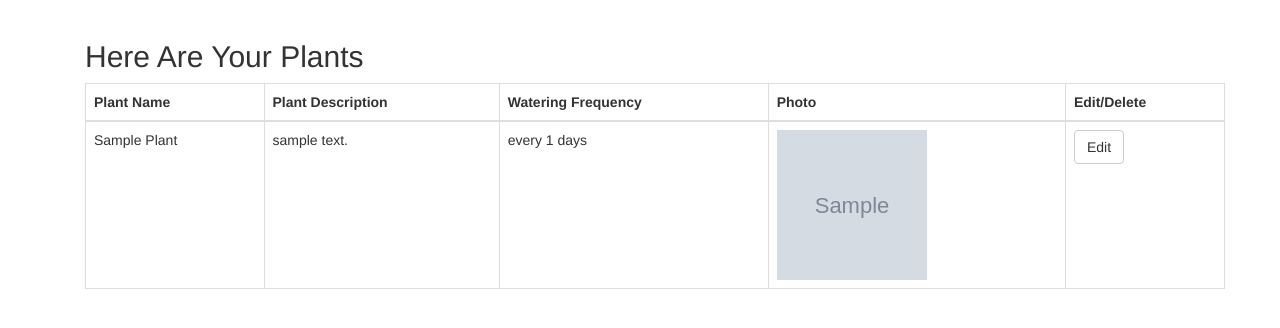
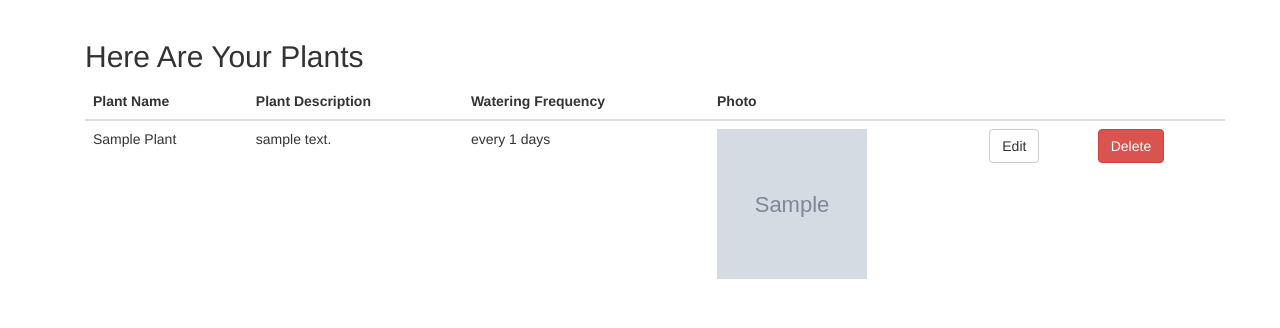
Before and after one commit to estherjsuh/plants, a Flask app: page /plants in a window 1280 px wide. Shown: the part 52-380 px from the top of the page. Run offline with Flask 2, Linux system fonts and the light colour scheme; tables that the repository leaves empty hold one stand-in row (values such as "Sample post"); grey boxes marked "Sample" are stand-in pictures; some libraries are stand-ins or nearby versions.

Commit message:
added delete method

```diff
--- a/project/plants/templates/add_plant.html
+++ b/project/plants/templates/add_plant.html
@@ -6,11 +6,10 @@
 <div class="container">
 <h2>Add A New Plant</h2>
 
-      <form action="{{ url_for('plants.add_plant') }}" method="post" enctype="multipart/form-data">
-          {{ form.csrf_token }}
+  <form action="{{ url_for('plants.add_plant') }}" method="post" enctype="multipart/form-data">
+    {{ form.csrf_token }}
   <label for="plant_name"> Plant Name: </label>
   <br>
-
     <input type="text" id="plant_name" name="plant_name">
       {{ render_errors(form.plant_name) }}
   <br>
--- a/project/plants/templates/gallery.html
+++ b/project/plants/templates/gallery.html
@@ -6,7 +6,6 @@
     <div class="col-lg-3 col-md-4 col-xs-6 thumb">
       <img class="img-responsive" src= "{{ plant.image_url }}">
     </div>
-
 {% endfor %}
 
 
--- a/project/plants/templates/plants.html
+++ b/project/plants/templates/plants.html
@@ -5,14 +5,15 @@
 
     <h2> Here Are Your Plants </h2>
 
-  <table class="table table-bordered">
+  <table class="table table-borderless">
     <thead>
       <tr>
         <th>Plant Name</th>
         <th>Plant Description</th>
         <th>Watering Frequency</th>
         <th>Photo</th>
-        <th>Edit/Delete</th>
+        <th></th>
+        <th></th>
       </tr>
     </thead>
     <tbody>
@@ -23,6 +24,11 @@
         <td>every {{ plant.watering_frequency }} days</td>
         <td><img src= "{{ plant.image_url }}"  height=150 width=150></td>
         <td><a href="edit/{{plant.plant_id}}" class="btn btn-default pull-left">Edit</a> </td>
+        <td>
+          <form action="{{url_for('plants.delete', id=plant.plant_id)}}" method="post">
+            <input type="submit" value="Delete" class="btn btn-danger">
+          </form>
+        </td>
       </tr>
     {% endfor %}
     </tbody
--- a/project/plants/views.py
+++ b/project/plants/views.py
@@ -1,4 +1,4 @@
-from flask import Flask, render_template, Blueprint, request, redirect, url_for, flash
+from flask import render_template, Blueprint, request, redirect, url_for, flash
 from project.models import Plants
 from .forms import AddPlantForm, EditPlantForm
 from project import db, app
@@ -51,7 +51,6 @@ def add_plant():
                 flash('No plant photo selected ')
                 return redirect(request.url)
 
-
             if file and allowed_file(file.filename):
                 filename = secure_filename(file.filename)
                 file.save(os.path.join(app.config['UPLOAD_FOLDER'], filename))
@@ -103,3 +102,14 @@ def edit(id):
             flash_errors(form)
             flash('Could not udpate {}'.format(plant.plant_name), 'error')
     return render_template('edit.html', form=form, plant=plant)
+
+@plants_blueprint.route('/delete/<int:id>', methods=['POST'])
+def delete(id):
+    plant = Plants.query.filter_by(plant_id=id).first_or_404()
+    if request.method=='POST':
+        db.session.delete(plant)
+        db.session.commit()
+        flash('{}} Delete'.format(plant.plant_name), 'success')
+        return redirect(url_for('plants.all'))
+    else:
+        flask('Could not delete {}'.format(plant.plant_name), 'error')
```
